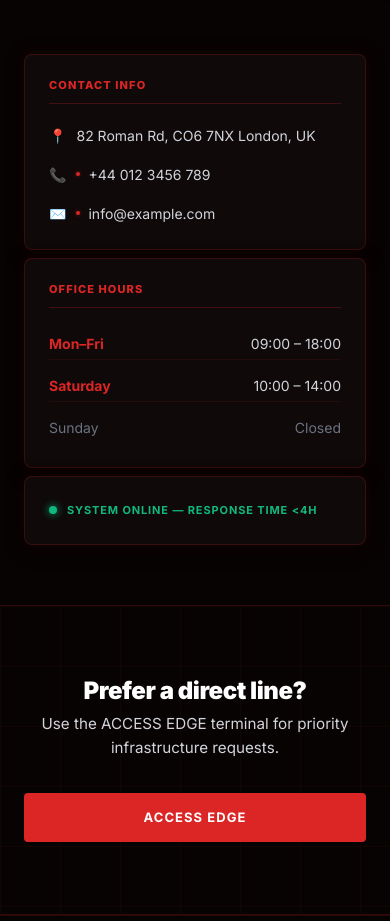
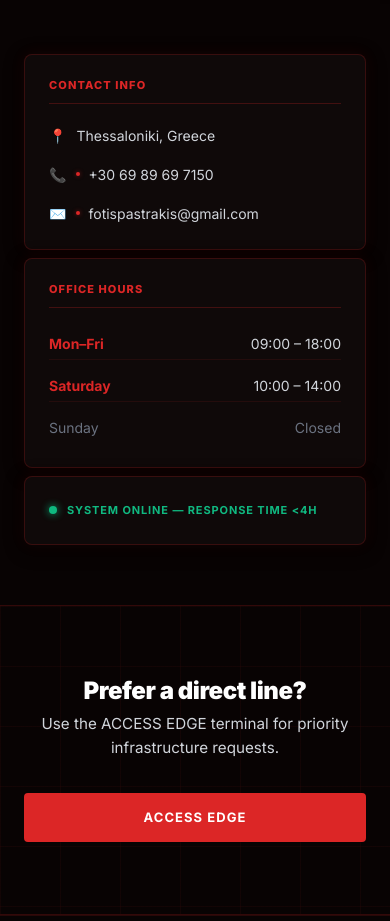
Before and after one commit to ux-fotisp/fotisp-edge, an Astro site: page /contact in a window 390 px wide. Shown: the part 900-1821 px from the top of the page. Built offline with nearby package versions, Linux system fonts and the light colour scheme; Astro itself is replaced by a stand-in of ours.

Commit message:
fix(contact): update contact details with email, phone, and Thessaloniki hometown location

```diff
--- a/src/pages/contact.astro
+++ b/src/pages/contact.astro
@@ -52,15 +52,15 @@ import CTABand from '../components/CTABand.astro';
               <ul style="gap:16px;">
                 <li style="font-size:14px;color:#D1D5DB;display:flex;gap:10px;align-items:flex-start;">
                   <span style="color:#DC2626;flex-shrink:0;">📍</span>
-                  82 Roman Rd, CO6 7NX London, UK
+                  Thessaloniki, Greece
                 </li>
                 <li style="font-size:14px;color:#D1D5DB;display:flex;gap:10px;align-items:flex-start;">
                   <span style="color:#DC2626;flex-shrink:0;">📞</span>
-                  <a href="tel:+441234567890" style="color:#D1D5DB;">+44 012 3456 789</a>
+                  <a href="tel:+306989697150" style="color:#D1D5DB;">+30 69 89 69 7150</a>
                 </li>
                 <li style="font-size:14px;color:#D1D5DB;display:flex;gap:10px;align-items:flex-start;">
                   <span style="color:#DC2626;flex-shrink:0;">✉️</span>
-                  <a href="mailto:info@example.com" style="color:#D1D5DB;">info@example.com</a>
+                  <a href="mailto:fotispastrakis@gmail.com" style="color:#D1D5DB;">fotispastrakis@gmail.com</a>
                 </li>
               </ul>
             </address>
```
